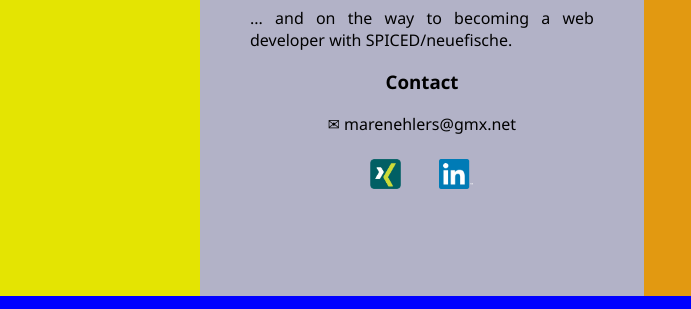
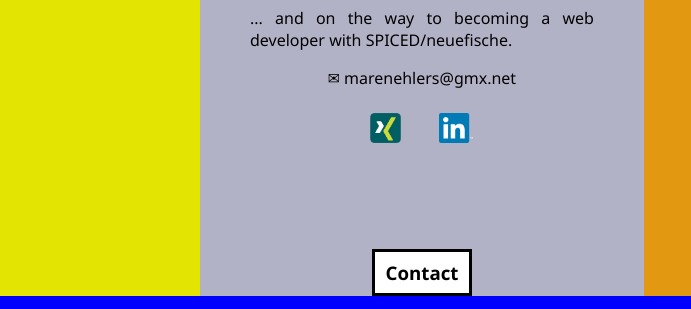
Before and after one commit to MarenOelixtown/personal-website, a website: page index.html in a window 1280 px wide. Shown: the part 464-773 px from the top of the page, 0-691 px from the left. Drawn offline with Linux system fonts and the light colour scheme.

Commit message:
modifying contact-h3

```diff
--- a/css/style.css
+++ b/css/style.css
@@ -34,9 +34,23 @@ h1 {
   font-size: 3em;
   margin-top: 0;
 }
+
+.contact {
+  background-color: white;
+  border: 3px solid black;
+  padding: 8px;
+  position: absolute;
+  bottom: 0;
+  right: 0;
+  left: 0;
+  margin: auto;
+  width: 100px;
+}
+
 .intro {
   background-color: rgb(178, 178, 199);
   padding: 50px 50px;
+  position: relative;
 }
 .intro .center {
   text-align: center;
--- a/index.html
+++ b/index.html
@@ -35,7 +35,7 @@
         <p class="justify">
           ... and on the way to becoming a web developer with SPICED/neuefische.
         </p>
-        <h3 class="center">Contact</h3>
+        <h3 class="center contact">Contact</h3>
         <p class="center">✉ marenehlers@gmx.net</p>
         <figure class="logo-sidebyside xing">
           <figcaption>Logo Xing</figcaption>
```
